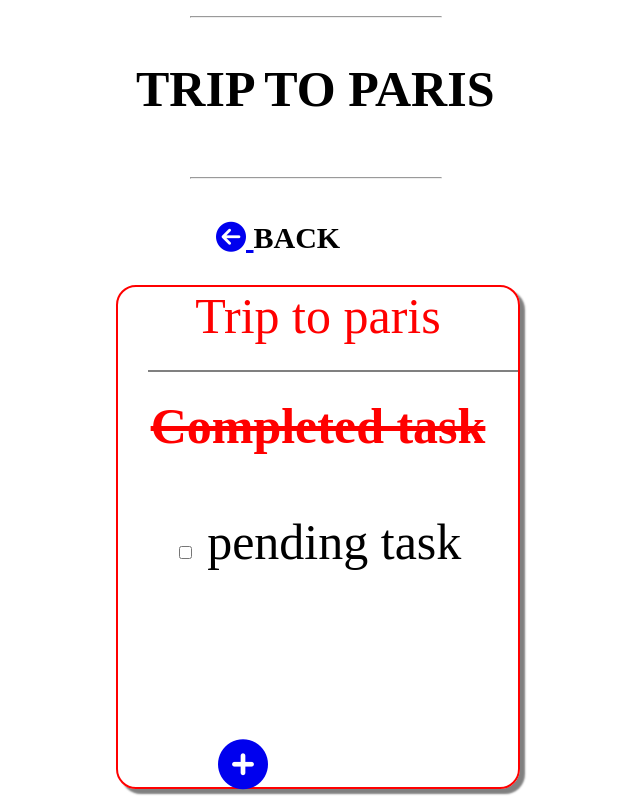
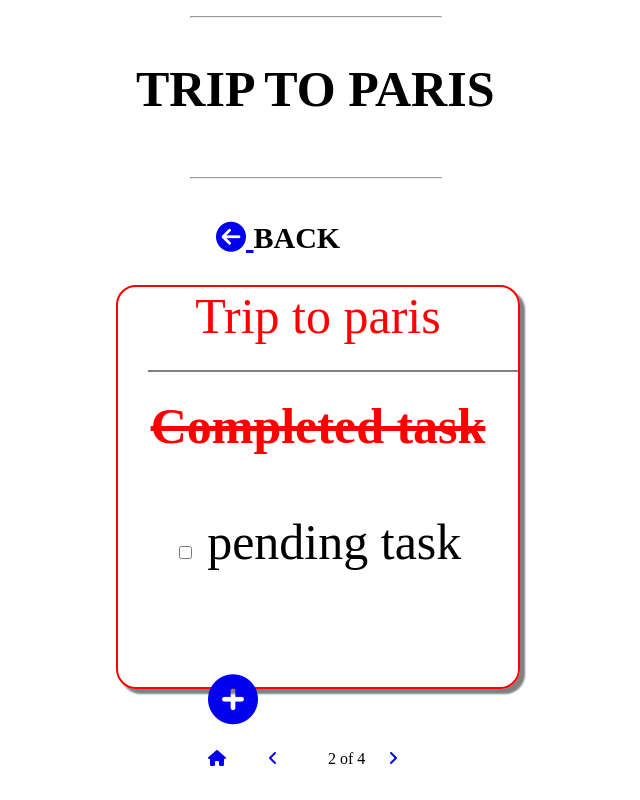
Before and after one commit to innu15/todoweb, a plain HTML site: page second.html in a window 1280 px wide. Shown: the whole page, without its empty margins (292-932 px from the left). Drawn offline with Linux system fonts and the light colour scheme.

Commit message:
initial commit

```diff
--- a/second.html
+++ b/second.html
@@ -19,7 +19,7 @@
             border: 2px solid red;
             text-align: center;
             width: 400px;
-            height: 500px;
+            height: 400px;
             font-size: 50px;
             border-radius: 20px;
             margin-left: 400px;
@@ -32,8 +32,8 @@
         }
         .d{
             position: absolute;
-            right: 720px;
-            bottom: 5px;
+            right: 730px;
+            bottom: 70px;
         }
         .w{
 
@@ -54,6 +54,35 @@
             border: .5px solid gray;
             margin-left: 30px;
         }
+        .h{
+            width: 50px;
+            height: 50px;
+            position: absolute;
+            left: 500px;
+            bottom: 0px;
+        }
+        .h1{
+            width: 50px;
+            height: 50px;
+            position: absolute;
+            left: 560px;
+            bottom: 0px;
+        }
+        .h2{
+            width: 80px;
+            height: 50px;
+            position: absolute;
+            left: 620px;
+            bottom: 0;
+        }
+        .h3{
+            width: 50px;
+            height: 50px;
+            position: absolute;
+            left: 680px;
+            bottom: 0px;
+        }
+
     </style>
 </head>
 <body>
@@ -63,7 +92,7 @@
        <div><hr class="e"></div>
    </div>
     <h3 class="B">
-        <a href="firstslide.html" class="icon">
+        <a href="index.html" class="icon">
         <i class="fas fa-arrow-circle-left"></i>
         </a>BACK</h3>
     <div class="c">Trip to paris<hr class="l"><del><b>Completed task</b></del><br><br>
@@ -73,5 +102,17 @@
        <a href="four.html" class="icon">
         <i class="fas fa-plus-circle"></i> </a></div>
     </div>
+    <div class="h">
+        <a href="index.html" class="icon">
+        <i class="fas fa-home"></i></a></div>
+    <div class="h1">
+        <a href="index.html" class="icon">
+        <i class="fas fa-angle-left"></i></a>
+    </div>
+    <div class="h2">2 of 4</div>
+    <div class="h3">
+        <a href="third.html" class="icon">
+        <i class="fas fa-angle-right"></i></a>
+    </div>
 </body>
 </html>
```
Also changed, not shown: four.html (+42 -0 lines), index.html (renamed from firstslide.html, +40 -2 lines), third.html (+42 -0 lines).
